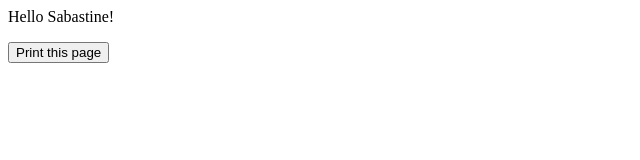
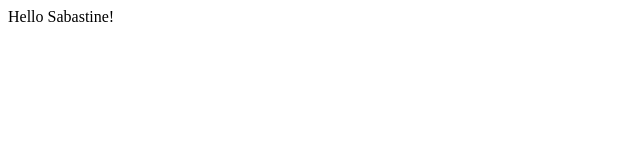
Before and after one commit to Sabastine-Aminaho/Js-Practice-with-GPT, a plain HTML site: page index.html in a window 1280 px wide. Shown: the whole page, without its empty margins (0-640 px from the left). Drawn offline with Linux system fonts and the light colour scheme.

Commit message:
first commit

```diff
--- a/index.html
+++ b/index.html
@@ -8,7 +8,7 @@
 
     <p id="practice"></p>
 
-    <button onclick="window.print()">Print this page</button>
+    <!-- <button onclick="window.print()">Print this page</button> -->
 
 
     <script src="app.js"></script>
```
